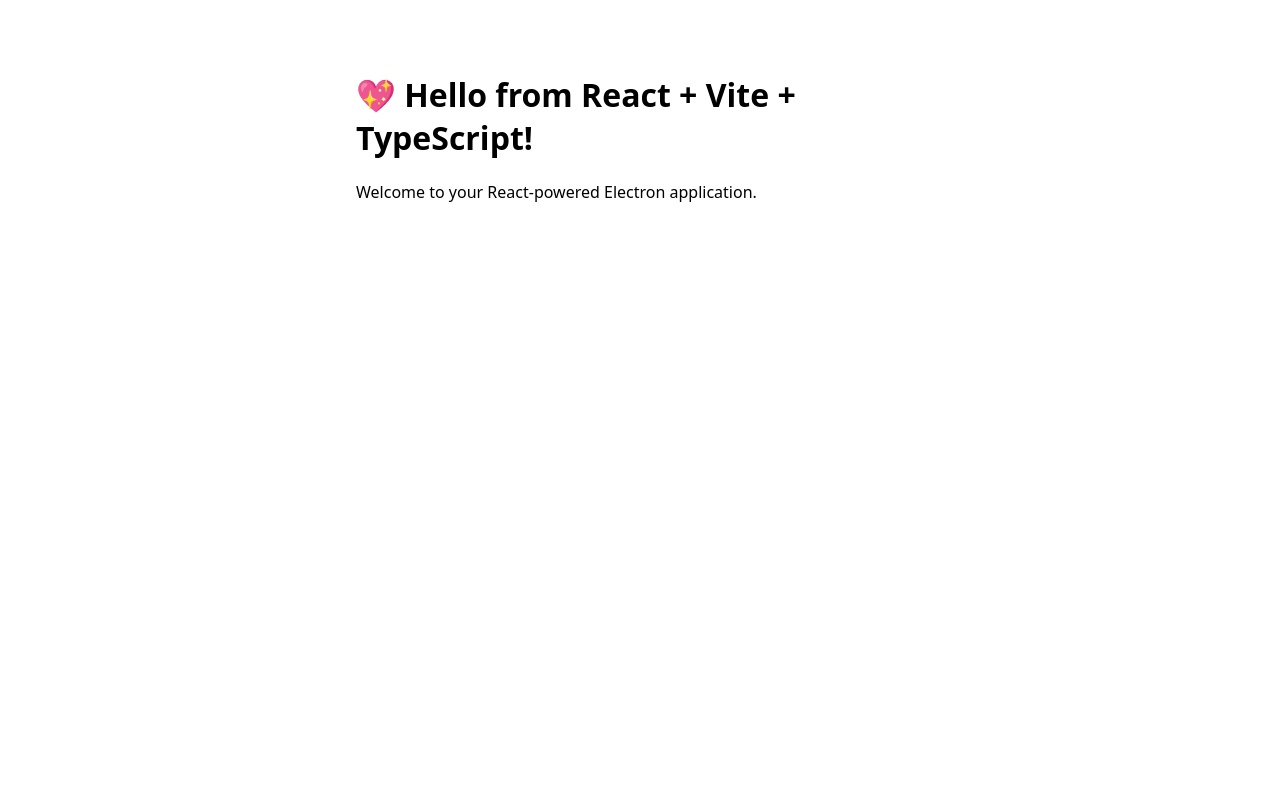
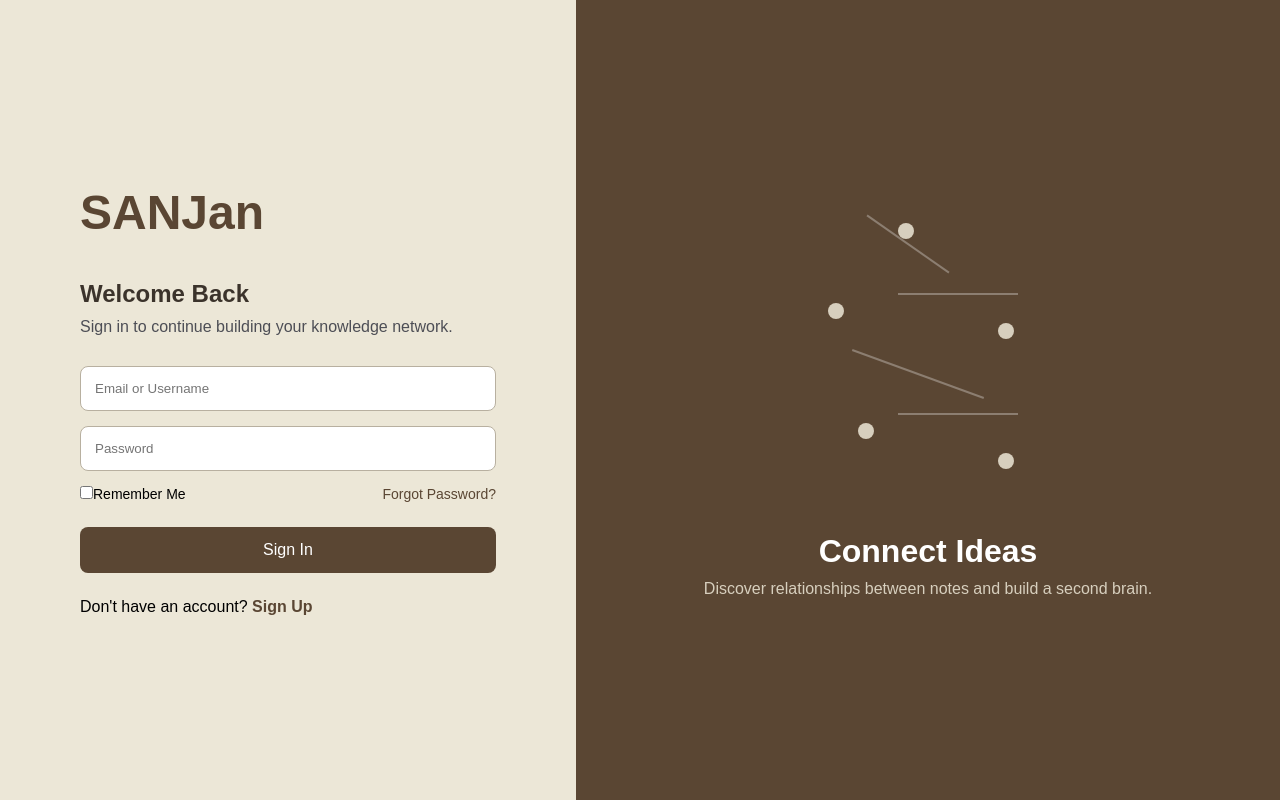
Before and after one commit to Im-Yannooo/Sanjan, a React (Vite) app in the folder my-app/: page / in a window 1280 px wide. Built offline with nearby package versions, Linux system fonts and the light colour scheme.

Commit message:
Add auth screens login, signup, forgot password)

```diff
--- a/my-app/package.json
+++ b/my-app/package.json
@@ -43,6 +43,7 @@
   "dependencies": {
     "electron-squirrel-startup": "^1.0.1",
     "react": "^19.2.7",
-    "react-dom": "^19.2.7"
+    "react-dom": "^19.2.7",
+    "react-router-dom": "^7.18.0"
   }
 }
--- a/my-app/src/App.tsx
+++ b/my-app/src/App.tsx
@@ -1,12 +1,38 @@
-import React from 'react';
+import { useEffect, useState } from 'react'
+import { BrowserRouter, Routes, Route } from 'react-router-dom'
 
-const App: React.FC = () => {
+import SplashScreen from './screens/SplashScreen'
+import LoginScreen from './screens/LoginScreen'
+import SignupScreen from './screens/SignupScreen'
+import ForgotPasswordScreen from './screens/ForgotPasswordScreen'
+
+function AppRoutes() {
   return (
-    <div style={{ padding: '20px', fontFamily: 'system-ui, sans-serif' }}>
-      <h1>💖 Hello from React + Vite + TypeScript!</h1>
-      <p>Welcome to your React-powered Electron application.</p>
-    </div>
-  );
-};
+    <Routes>
+      <Route path="/" element={<LoginScreen />} />
+      <Route path="/login" element={<LoginScreen />} />
+      <Route path="/signup" element={<SignupScreen />} />
+      <Route path="/forgot-password" element={<ForgotPasswordScreen />} />
+    </Routes>
+  )
+}
 
-export default App;
+function App() {
+  const [showSplash, setShowSplash] = useState(true)
+
+  useEffect(() => {
+    const timer = setTimeout(() => {
+      setShowSplash(false)
+    }, 3000)
+
+    return () => clearTimeout(timer)
+  }, [])
+
+  return (
+    <BrowserRouter>
+      {showSplash ? <SplashScreen /> : <AppRoutes />}
+    </BrowserRouter>
+  )
+}
+
+export default App
--- a/my-app/src/index.css
+++ b/my-app/src/index.css
@@ -1,8 +1,17 @@
+* {
+  margin: 0;
+  padding: 0;
+  box-sizing: border-box;
+}
+
+html,
+body,
+#root {
+  width: 100%;
+  height: 100%;
+}
+
 body {
-  font-family:
-    -apple-system, BlinkMacSystemFont, 'Segoe UI', Roboto, Helvetica, Arial,
-    sans-serif;
-  margin: auto;
-  max-width: 38rem;
-  padding: 2rem;
+  overflow: auto;
+  font-family: Arial, sans-serif;
 }
--- /dev/null
+++ b/my-app/src/screens/ForgotPasswordScreen.tsx
@@ -0,0 +1,61 @@
+import { useNavigate } from 'react-router-dom'
+import '../styles/login.css'
+
+function ForgotPasswordScreen() {
+  const navigate = useNavigate()
+
+  return (
+    <div className="login-container">
+
+      <div className="login-left">
+
+        <h1 className="login-logo">SANJan</h1>
+
+        <h2 className="welcome-text">Reset Password</h2>
+
+        <p className="subtitle">
+          Enter your email and we’ll send a reset link.
+        </p>
+
+        <input type="text" placeholder="Email Address" className="login-input" />
+
+        <button className="login-button">
+          Send Reset Link
+        </button>
+
+        <p className="signup-text">
+          Remember your password?
+          <span onClick={() => navigate('/login')}>
+            {' '}Sign In
+          </span>
+        </p>
+
+      </div>
+
+      <div className="login-right">
+
+        <div className="graph-container">
+
+          <div className="node node1"></div>
+          <div className="node node2"></div>
+          <div className="node node3"></div>
+          <div className="node node4"></div>
+          <div className="node node5"></div>
+
+          <div className="line line1"></div>
+          <div className="line line2"></div>
+          <div className="line line3"></div>
+          <div className="line line4"></div>
+
+        </div>
+
+        <h2>Recover Access</h2>
+        <p>We’ll help you get back into your account safely.</p>
+
+      </div>
+
+    </div>
+  )
+}
+
+export default ForgotPasswordScreen
--- /dev/null
+++ b/my-app/src/screens/LoginScreen.tsx
@@ -0,0 +1,71 @@
+import { useNavigate } from 'react-router-dom'
+import '../styles/login.css'
+
+function LoginScreen() {
+  const navigate = useNavigate()
+
+  return (
+    <div className="login-container">
+
+      <div className="login-left">
+
+        <h1 className="login-logo">SANJan</h1>
+
+        <h2 className="welcome-text">Welcome Back</h2>
+
+        <p className="subtitle">
+          Sign in to continue building your knowledge network.
+        </p>
+
+        <input type="text" placeholder="Email or Username" className="login-input" />
+        <input type="password" placeholder="Password" className="login-input" />
+
+        <div className="login-options">
+          <label>
+            <input type="checkbox" />
+            Remember Me
+          </label>
+
+          <a onClick={() => navigate('/forgot-password')}>
+            Forgot Password?
+          </a>
+        </div>
+
+        <button className="login-button">
+          Sign In
+        </button>
+
+        <p className="signup-text">
+          Don't have an account?
+          <span onClick={() => navigate('/signup')}>
+            {' '}Sign Up
+          </span>
+        </p>
+
+      </div>
+
+      <div className="login-right">
+        <div className="graph-container">
+
+          <div className="node node1"></div>
+          <div className="node node2"></div>
+          <div className="node node3"></div>
+          <div className="node node4"></div>
+          <div className="node node5"></div>
+
+          <div className="line line1"></div>
+          <div className="line line2"></div>
+          <div className="line line3"></div>
+          <div className="line line4"></div>
+
+        </div>
+
+        <h2>Connect Ideas</h2>
+        <p>Discover relationships between notes and build a second brain.</p>
+      </div>
+
+    </div>
+  )
+}
+
+export default LoginScreen
--- /dev/null
+++ b/my-app/src/screens/SignupScreen.tsx
@@ -0,0 +1,69 @@
+import { useNavigate } from 'react-router-dom'
+import '../styles/login.css'
+
+function SignupScreen() {
+  const navigate = useNavigate()
+
+  return (
+    <div className="login-container">
+
+      <div className="login-left">
+
+        <h1 className="login-logo">SANJan</h1>
+
+        <h2 className="welcome-text">Create Account</h2>
+
+        <p className="subtitle">
+          Sign up to start building your knowledge network.
+        </p>
+
+        <input type="text" placeholder="Username" className="login-input" />
+        <input type="text" placeholder="Email" className="login-input" />
+        <input type="password" placeholder="Password" className="login-input" />
+        <input type="password" placeholder="Confirm Password" className="login-input" />
+
+        <div className="login-options">
+          <label>
+            <input type="checkbox" />
+            I agree to Terms & Conditions
+          </label>
+        </div>
+
+        <button className="login-button">
+          Sign Up
+        </button>
+
+        <p className="signup-text">
+          Already have an account?
+          <span onClick={() => navigate('/login')}>
+            {' '}Sign In
+          </span>
+        </p>
+
+      </div>
+
+      <div className="login-right">
+        <div className="graph-container">
+
+          <div className="node node1"></div>
+          <div className="node node2"></div>
+          <div className="node node3"></div>
+          <div className="node node4"></div>
+          <div className="node node5"></div>
+
+          <div className="line line1"></div>
+          <div className="line line2"></div>
+          <div className="line line3"></div>
+          <div className="line line4"></div>
+
+        </div>
+
+        <h2>Build Your Second Brain</h2>
+        <p>Organize ideas, connect thoughts, and grow your knowledge system.</p>
+      </div>
+
+    </div>
+  )
+}
+
+export default SignupScreen
--- /dev/null
+++ b/my-app/src/screens/SplashScreen.tsx
@@ -0,0 +1,23 @@
+import '../styles/splash.css'
+
+function SplashScreen() {
+  return (
+    <div className="splash-container">
+      <div className="splash-content">
+        <h1 className="app-title">SANJan</h1>
+
+        <p className="tagline">
+          Connect Ideas. Build Knowledge.
+        </p>
+
+        <div className="loader"></div>
+
+        <p className="loading-text">
+          Loading...
+        </p>
+      </div>
+    </div>
+  )
+}
+
+export default SplashScreen
--- /dev/null
+++ b/my-app/src/styles/login.css
@@ -0,0 +1,171 @@
+.login-container {
+  width: 100%;
+  height: 100vh;
+
+  display: flex;
+}
+
+/* LEFT SIDE */
+
+.login-left {
+  width: 45%;
+
+  background: #ece7d7;
+
+  display: flex;
+  flex-direction: column;
+  justify-content: center;
+
+  padding: 80px;
+}
+
+.login-logo {
+  font-size: 48px;
+  color: #5a4633;
+  margin-bottom: 40px;
+}
+
+.welcome-text {
+  color: #3b332b;
+  margin-bottom: 10px;
+}
+
+.subtitle {
+  color: #4d4e55;
+  margin-bottom: 30px;
+}
+
+.login-input {
+  width: 100%;
+
+  padding: 14px;
+  margin-bottom: 15px;
+
+  border: 1px solid #b8b0a0;
+  border-radius: 8px;
+
+  background: white;
+}
+
+.login-options {
+  display: flex;
+  justify-content: space-between;
+
+  margin-bottom: 25px;
+  font-size: 14px;
+}
+
+.login-options a {
+  color: #5a4633;
+  text-decoration: none;
+}
+
+.login-button {
+  padding: 14px;
+
+  border: none;
+  border-radius: 8px;
+
+  background: #5a4633;
+  color: white;
+
+  font-size: 16px;
+  cursor: pointer;
+}
+
+.login-button:hover {
+  opacity: 0.9;
+}
+
+.signup-text {
+  margin-top: 25px;
+}
+
+.signup-text span {
+  color: #5a4633;
+  font-weight: 600;
+  cursor: pointer;
+}
+
+/* RIGHT SIDE */
+
+.login-right {
+  width: 55%;
+
+  background: #5a4633;
+
+  color: white;
+
+  display: flex;
+  flex-direction: column;
+  justify-content: center;
+  align-items: center;
+
+  position: relative;
+}
+
+.login-right h2 {
+  margin-top: 30px;
+  font-size: 32px;
+}
+
+.login-right p {
+  margin-top: 10px;
+  color: #d7cfbe;
+}
+
+/* GRAPH */
+
+.graph-container {
+  position: relative;
+  width: 300px;
+  height: 300px;
+}
+
+.node {
+  position: absolute;
+
+  width: 16px;
+  height: 16px;
+
+  background: #d7cfbe;
+  border-radius: 50%;
+}
+
+.node1 { top: 20px; left: 120px; }
+.node2 { top: 100px; left: 50px; }
+.node3 { top: 120px; left: 220px; }
+.node4 { top: 220px; left: 80px; }
+.node5 { top: 250px; left: 220px; }
+
+.line {
+  position: absolute;
+  background: rgba(255,255,255,0.3);
+  height: 2px;
+}
+
+.line1 {
+  width: 100px;
+  top: 40px;
+  left: 80px;
+  transform: rotate(35deg);
+}
+
+.line2 {
+  width: 120px;
+  top: 90px;
+  left: 120px;
+}
+
+.line3 {
+  width: 140px;
+  top: 170px;
+  left: 70px;
+  transform: rotate(20deg);
+}
+
+.line4 {
+  width: 120px;
+  top: 210px;
+  left: 120px;
+}
--- /dev/null
+++ b/my-app/src/styles/splash.css
@@ -0,0 +1,59 @@
+.splash-container {
+  width: 100%;
+  height: 100vh;
+
+  display: flex;
+  justify-content: center;
+  align-items: center;
+
+  background-color: #d7cfbe;
+}
+
+.splash-content {
+  text-align: center;
+}
+
+.app-title {
+  font-size: 72px;
+  font-weight: 700;
+  color: #5a4633;
+
+  margin-bottom: 15px;
+}
+
+.tagline {
+  font-size: 22px;
+  color: #4d4e55;
+
+  margin-bottom: 40px;
+}
+
+.loading-text {
+  margin-top: 15px;
+  color: #4d4e55;
+  font-size: 18px;
+}
+
+.loader {
+  width: 60px;
+  height: 60px;
+
+  margin: 0 auto;
+
+  border: 6px solid #ece7d7;
+  border-top: 6px solid #5a4633;
+
+  border-radius: 50%;
+
+  animation: spin 1s linear infinite;
+}
+
+@keyframes spin {
+  from {
+    transform: rotate(0deg);
+  }
+
+  to {
+    transform: rotate(360deg);
+  }
+}
--- /dev/null
+++ b/my-app/src/vite-env.d.ts
@@ -0,0 +1 @@
+/// <reference types="vite/client" />
```
Also changed, not shown: my-app/src/styles/forgot.css (added), my-app/src/styles/signup.css (added), 1 other file (tests, documents, lock files or other folders).
